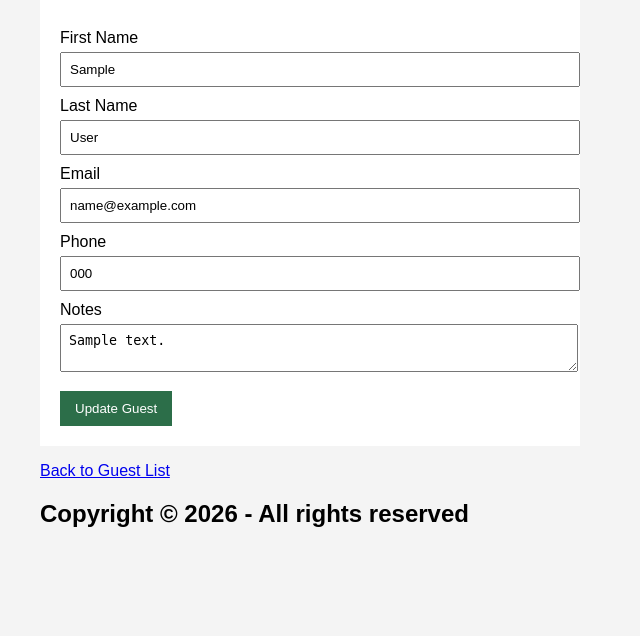
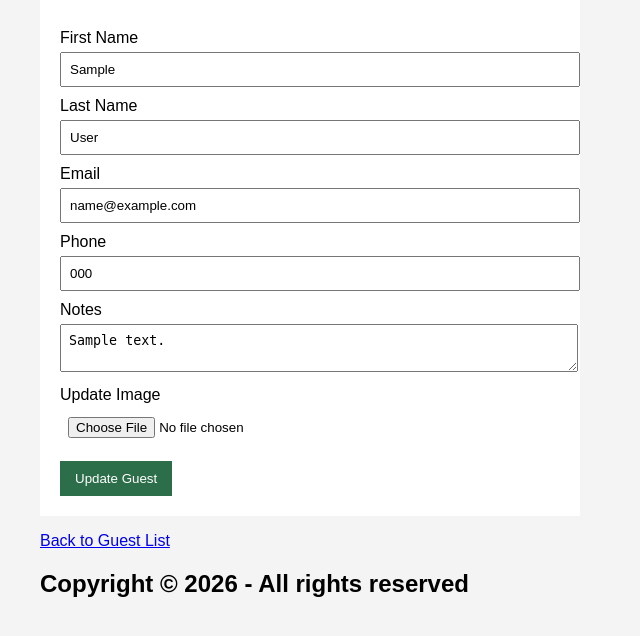
Before and after one commit to buckmiredevvillas/PHPAssignment1, a PHP site: page /edit_guest.php?id=1 in a window 1280 px wide. Shown: the part 147-783 px from the top of the page, without its empty margins (0-640 px from the left). Run offline with PHP 8.4, Linux system fonts and the light colour scheme; tables that the repository leaves empty hold one stand-in row (values such as "Sample post").

Commit message:
Assignment 3 - image updates and guest details

```diff
--- a/edit_guest.php
+++ b/edit_guest.php
@@ -1,5 +1,7 @@
 <?php
 require "database.php";
+
+require_once"image_util.php";
 
 if ($_SERVER["REQUEST_METHOD"] == "POST") {
 
@@ -10,19 +12,94 @@ if ($_SERVER["REQUEST_METHOD"] == "POST") {
     $phone = $_POST["phone"];
     $notes = $_POST["notes"];
 
+    // Get current guest record
+    $stmt = $conn->prepare("SELECT * FROM guests WHERE id = ?");
+    $stmt->bind_param("i", $id);
+    $stmt->execute();
+
+    $result = $stmt->get_result();
+    $current_guest = $result->fetch_assoc();
+
+    $old_image_name = $current_guest["image"];
+    $image_name = $old_image_name;
+    $base_dir = "images/";
+
+    // If a new image was selected
+    if (
+        isset($_FILES["image"]) &&
+        $_FILES["image"]["error"] == UPLOAD_ERR_OK
+    ) {
+
+        $original_filename = basename($_FILES["image"]["name"]);
+        $upload_path = $base_dir . $original_filename;
+
+        move_uploaded_file(
+            $_FILES["image"]["tmp_name"],
+            $upload_path
+        );
+
+        // Create _100 and _400 images
+        process_image($base_dir, $original_filename);
+
+        // Save the _100 filename in database
+        $dot_pos = strrpos($original_filename, ".");
+
+        $image_name =
+            substr($original_filename, 0, $dot_pos)
+            . "_100"
+            . substr($original_filename, $dot_pos);
+
+        // Delete old image files if they use Assignment 3 naming
+        if (!empty($old_image_name) && strpos($old_image_name, "_100") !== false) {
+
+            $old_base = substr(
+                $old_image_name,
+                0,
+                strrpos($old_image_name, "_100")
+            );
+
+            $old_ext = substr(
+                $old_image_name,
+                strrpos($old_image_name, ".")
+            );
+
+            $old_files = [
+                $old_base . $old_ext,
+                $old_base . "_100" . $old_ext,
+                $old_base . "_400" . $old_ext
+            ];
+
+            foreach ($old_files as $file) {
+
+                $path = $base_dir . $file;
+
+                if (file_exists($path)) {
+                    unlink($path);
+                }
+            }
+        }
+    }
+
+    // Update guest
     $stmt = $conn->prepare(
         "UPDATE guests
-         SET first_name = ?, last_name = ?, email = ?, phone = ?, notes = ?
+         SET first_name = ?,
+             last_name = ?,
+             email = ?,
+             phone = ?,
+             notes = ?,
+             image = ?
          WHERE id = ?"
     );
 
     $stmt->bind_param(
-        "sssssi",
+        "ssssssi",
         $first_name,
         $last_name,
         $email,
         $phone,
         $notes,
+        $image_name,
         $id
     );
 
@@ -31,7 +108,6 @@ if ($_SERVER["REQUEST_METHOD"] == "POST") {
     header("Location: index.php");
     exit;
 }
-
 $id = isset($_GET["id"]) ? intval($_GET["id"]) : 0;
 
 $stmt = $conn->prepare("SELECT * FROM guests WHERE id = ?");
@@ -98,7 +174,7 @@ if (!$guest) {
 
 <h2>Edit Guest</h2>
 
-<form method="POST">
+<form method="POST" enctype="multipart/form-data">
 
     <input type="hidden"
            name="id"
@@ -128,13 +204,47 @@ if (!$guest) {
 
     <label>Notes</label>
     <textarea name="notes"><?php echo htmlspecialchars($guest["notes"]); ?></textarea>
+    <?php if (!empty($guest["image"])) { ?>
+
+    <label>Current Image</label>
+
+    <img
+        id="imagePreview"
+        src="images/<?php echo htmlspecialchars($guest["image"]); ?>"
+        alt="<?php echo htmlspecialchars($guest["first_name"] . " " . $guest["last_name"]); ?>"
+        height="100"
+    >
+
+<?php } ?>
+
+<label>Update Image</label>
+
+<input
+    type="file"
+    name="image"
+    id="image"
+    accept="image/*"
+>
 
     <button type="submit">Update Guest</button>
 
 </form>
 
 <p><a href="index.php">Back to Guest List</a></p>
+<script>
+const fileInput = document.getElementById("image");
+const imagePreview = document.getElementById("imagePreview");
 
+fileInput.addEventListener("change", function () {
+
+    const file = this.files[0];
+
+    if (file && imagePreview) {
+        const imageURL = URL.createObjectURL(file);
+        imagePreview.src = imageURL;
+    }
+});
+</script>
 </body>
 <?php include("footer.php"); ?>
 </html>
--- /dev/null
+++ b/image_util.php
@@ -0,0 +1,118 @@
+<?php
+function process_image($dir, $filename) {
+    // Set up the variables
+    $dir = $dir . DIRECTORY_SEPARATOR;
+    $i = strrpos($filename, '.');
+    $image_name = substr($filename, 0, $i);
+    $ext = substr($filename, $i);
+
+    // Set up the read path
+    $image_path = $dir . DIRECTORY_SEPARATOR . $filename;
+
+    // Set up the write paths
+    $image_path_400 = $dir . $image_name . '_400' . $ext;
+    $image_path_100 = $dir . $image_name . '_100' . $ext;
+
+    // Create an image that's a maximum of 400x300 pixels
+    resize_image($image_path, $image_path_400, 400, 300);
+
+    // Create a thumbnail image that's a maximum of 100x100 pixels
+    resize_image($image_path, $image_path_100, 100, 100);
+}
+
+/*******************************************
+ * Resize image to 400x300 max
+ ********************************************/
+function resize_image($old_image_path, $new_image_path,
+        $max_width, $max_height) {
+
+    // Get image type
+    $image_info = getimagesize($old_image_path);
+    $image_type = $image_info[2];
+
+    // Set up the function names
+    switch($image_type) {
+        case IMAGETYPE_JPEG:
+            $image_from_file = 'imagecreatefromjpeg';
+            $image_to_file = 'imagejpeg';
+            break;
+        case IMAGETYPE_GIF:
+            $image_from_file = 'imagecreatefromgif';
+            $image_to_file = 'imagegif';
+            break;
+        case IMAGETYPE_PNG:
+            $image_from_file = 'imagecreatefrompng';
+            $image_to_file = 'imagepng';
+            break;
+        default:
+            echo 'File must be a JPEG, GIF, or PNG image.'.$image_type;
+            exit;
+    }
+
+    // Get the old image and its height and width
+    $old_image = $image_from_file($old_image_path);
+    $old_width = imagesx($old_image);
+    $old_height = imagesy($old_image);
+
+    // Calculate height and width ratios
+    $width_ratio = $old_width / $max_width;
+    $height_ratio = $old_height / $max_height;
+
+    // If image is larger than specified ratio, create the new image
+    if ($width_ratio > 1 || $height_ratio > 1) {
+
+        // Calculate height and width for the new image
+        $ratio = max($width_ratio, $height_ratio);
+        $new_height = round($old_height / $ratio);
+        $new_width = round($old_width / $ratio);
+
+        // Create the new image
+        $new_image = imagecreatetruecolor($new_width, $new_height);
+
+        // Set transparency according to image type
+        if ($image_type == IMAGETYPE_GIF) {
+            $alpha = imagecolorallocatealpha($new_image, 0, 0, 0, 127);
+            imagecolortransparent($new_image, $alpha);
+        }
+
+        if ($image_type == IMAGETYPE_PNG || $image_type == IMAGETYPE_GIF) {
+            imagealphablending($new_image, false);
+            imagesavealpha($new_image, true);
+        }
+
+        // Copy old image to new image - this resizes the image
+        $new_x = 0;
+        $new_y = 0;
+        $old_x = 0;
+        $old_y = 0;
+
+        imagecopyresampled(
+            $new_image,
+            $old_image,
+            $new_x,
+            $new_y,
+            $old_x,
+            $old_y,
+            $new_width,
+            $new_height,
+            $old_width,
+            $old_height
+        );
+
+        // Write the new image to a new file
+        $image_to_file($new_image, $new_image_path);
+
+        // Free memory
+        imagedestroy($new_image);
+
+    } else {
+
+        // Write the old image to a new file
+        $image_to_file($old_image, $new_image_path);
+    }
+
+    // Free memory
+    imagedestroy($old_image);
+}
+
+?>
```
Also changed, not shown: add_guest.php (+27 -8 lines), guest_details.php (added, +107 -0 lines), index.php (+4 -4 lines), images/1791466527_Winfrey.png (added), images/seanpaul2_png.jpeg (added), images/seanpaul2_png_100.jpeg (added), images/seanpaul2_png_400.jpeg (added), images/tommyjones.jpeg (added), images/tommyjones.png (added), images/tommyjones2.png (added), images/tommyjones_100.jpeg (added), images/tommyjones_400.jpeg (added).
